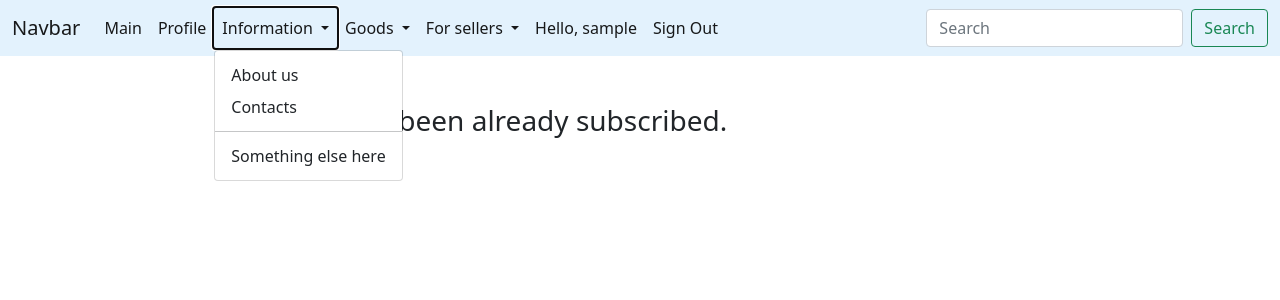
After one commit to thinknetica-django-lab-01/shibelgut, a Django app: page /goods/subscription/ in a window 1280 px wide, after a click on "Information". The commit adds this page. Shown: the top 300 px of the page. Run offline with Django 3.2, Linux system fonts and the light colour scheme; a user stored in the database is signed in; tables that the repository leaves empty hold one stand-in row (values such as "Sample post"); some libraries are stand-ins or nearby versions.

Commit message:
Created a mailing list to new goods

```diff
--- a/main/ecomm/forms.py
+++ b/main/ecomm/forms.py
@@ -1,5 +1,5 @@
 from django import forms
-from ecomm.models import User, Good, Image, Characteristic, Seller
+from ecomm.models import User, Good, Image, Characteristic, Seller, Subscriber
 from django.core.exceptions import ValidationError
 from django.forms.models import inlineformset_factory
 from django.core.validators import RegexValidator
@@ -42,14 +42,13 @@ class ProfileUserForm(forms.ModelForm):
         pass
 
 
-# class LoginForm(forms.ModelForm):
-#
-#     email = forms.EmailInput()
-#     password = forms.CharField(widget=forms.PasswordInput)
-#
-#     class Meta:
-#         model = User
-#         fields = ['email', 'password']
+class SubscriptionForm(forms.ModelForm):
+
+    is_subscribed = forms.BooleanField(label='Subscribe to new goods')
+
+    class Meta:
+        model = Subscriber
+        fields = ['is_subscribed']
 
 
 class GoodCreateForm(forms.ModelForm):
--- a/main/ecomm/models.py
+++ b/main/ecomm/models.py
@@ -250,3 +250,16 @@ class Seller(models.Model):
         ordering = ['company_name']
         verbose_name = 'Продавец'
         verbose_name_plural = 'Продавцы'
+
+
+class Subscriber(models.Model):
+    is_subscribed = models.BooleanField(default=False, verbose_name='Подписчик')
+    user = models.OneToOneField(User, on_delete=models.CASCADE, primary_key=True,
+                                related_name='user', verbose_name='Пользователь')
+
+    def __str__(self):
+        return self.user.username
+
+    class Meta:
+        verbose_name = 'Подписчик'
+        verbose_name_plural = 'Подписчики'
--- a/main/ecomm/templates/ecomm/good_list.html
+++ b/main/ecomm/templates/ecomm/good_list.html
@@ -67,7 +67,7 @@
 
                 </div>
                 <div class="col">
-                    <h5 class="mb-1">Tags</h5>
+{#                    <h5 class="mb-1">Tags</h5>#}
                     {% for tag in tags %}
                         <li><a class="" href="?tag={{ tag|lower|underscore }}&page=1">{{ tag|lower }}</a></li>
                     {% endfor %}
--- a/main/ecomm/templates/ecomm/includes/header.html
+++ b/main/ecomm/templates/ecomm/includes/header.html
@@ -24,9 +24,22 @@
                             <li><a class="dropdown-item" href="#">Something else here</a></li>
                         </ul>
                     </li>
-                    <li class="nav-item">
-                        <a class="nav-link active" href="{% url 'goods_list_url' %}">Goods</a>
+
+                    <li class="nav-item dropdown">
+                        <a class="nav-link active dropdown-toggle" href="#" id="navbarDropdown" role="button" data-bs-toggle="dropdown" aria-expanded="false">
+                            Goods
+                        </a>
+                        <ul class="dropdown-menu" aria-labelledby="navbarDropdown">
+                            <li><a class="dropdown-item" href="{% url 'goods_list_url' %}">Goods list</a></li>
+                            <li><a class="dropdown-item" href="{% url 'subscription_url' %}">Subscription</a></li>
+                            <li><hr class="dropdown-divider"></li>
+                            <li><a class="dropdown-item" href="#">Something else here</a></li>
+                        </ul>
                     </li>
+
+{#                    <li class="nav-item">#}
+{#                        <a class="nav-link active" href="{% url 'goods_list_url' %}">Goods</a>#}
+{#                    </li>#}
 
                     <li class="nav-item dropdown">
                         <a class="nav-link active dropdown-toggle" href="#" id="navbarDropdown" role="button" data-bs-toggle="dropdown" aria-expanded="false">
--- /dev/null
+++ b/main/ecomm/templates/ecomm/subscription.html
@@ -0,0 +1,26 @@
+{% extends 'ecomm/base.html' %}
+
+{% load crispy_forms_filters %}
+
+{% block title %}
+    Subscription
+{% endblock %}
+
+{% block content %}
+
+    {% if is_subscribed %}
+        <div class="row mb-3">
+            <h3>You have been already subscribed.</h3>
+        </div>
+    {% else %}
+        <form action="{% url 'subscription_url' %}" method="post">
+            {% csrf_token %}
+            <div class="row mb-3">
+                {{ form|crispy }}
+            </div>
+            <button type="submit" class="btn btn-primary">Send</button>
+        </form>
+
+    {% endif %}
+
+{% endblock %}
--- a/main/ecomm/urls.py
+++ b/main/ecomm/urls.py
@@ -1,6 +1,5 @@
 from django.urls import path, include
 from ecomm.views import *
-from django.contrib.auth import views as auth_views
 
 
 urlpatterns = [
@@ -13,4 +12,5 @@ urlpatterns = [
     # path('accounts/login/', user_login, name='login_url'),
     path('accounts/', include('allauth.urls')),
     path('accounts/profile/seller/', SellerCreateView.as_view(), name='profile_seller_create_url'),
+    path('goods/subscription/', get_subscription, name='subscription_url'),
 ]
--- a/main/ecomm/views.py
+++ b/main/ecomm/views.py
@@ -8,11 +8,12 @@ from django.views.generic import ListView, DetailView
 from django.views.generic.edit import UpdateView, CreateView
 from django.utils.decorators import method_decorator
 from ecomm.forms import *
-from ecomm.models import Good, CustomUser, Image, Characteristic, Seller
+from ecomm.models import Good, CustomUser, Image, Characteristic, Seller, Subscriber
 from django.forms import inlineformset_factory
-from django.contrib.auth.forms import UserCreationForm
 from django.core.mail import send_mail, EmailMultiAlternatives
-# from main.settings import EMAIL_HOST_USER
+from django.http import HttpResponseRedirect, HttpResponseBadRequest
+from main.settings import EMAIL_HOST_USER
+from django.template import loader
 
 from django.conf import settings
 from django.contrib import messages
@@ -208,12 +209,15 @@ class GoodUpdateView(PermissionRequiredMixin, UserPassesTestMixin, UpdateView):
         return context
 
 
-def send_mail_new_users(recipient, subject):
-    from_email = 'from@example.com'
-    text_content = 'We\'re glad to see you on our site.'
-    html_content = '<p>We\'re glad to see you on our site.</p>'
-    msg = EmailMultiAlternatives(subject, text_content, from_email, [recipient])
-    msg.attach_alternative(html_content, 'text/html')
+def send_confirmation_email(recipient_email, context):
+    template = loader.get_template(template_name='ecomm/emails/signup_success.html')
+    html_content = template.render(context=context)
+    msg = EmailMultiAlternatives(
+        subject='Confirm your email',
+        body=html_content,
+        from_email=EMAIL_HOST_USER,
+        to=[recipient_email])
+    msg.content_subtype = 'html'
     msg.send()
 
 
@@ -229,9 +233,7 @@ def create_common_users_group():
 def create_user(sender, instance, created, **kwargs):
     if created:
         instance.groups.add(create_common_users_group())
-
-        if instance.email:
-            send_mail_new_users([instance.email, ], 'Welcome to our site!')
+        send_confirmation_email([instance.email, ], {'recipient_email': instance.email})
 
 
 @receiver(post_save, sender=Seller)
@@ -245,6 +247,43 @@ def create_seller(sender, instance, **kwargs):
     sellers_group.user_set.add(instance)
 
     return sellers_group
+
+
+def send_subscription_email(recipient_email, context):
+    template = loader.get_template(template_name='ecomm/emails/goods_subscription.html')
+    html_content = template.render(context=context)
+    msg = EmailMultiAlternatives(
+        subject='Subscription to new goods',
+        body=html_content,
+        from_email=EMAIL_HOST_USER,
+        to=[recipient_email])
+    msg.content_subtype = 'html'
+    msg.send()
+
+
+@login_required
+def get_subscription(request):
+    form = SubscriptionForm()
+
+    context = {
+        'form': form,
+        'current_username': request.user
+    }
+
+    if User.objects.filter(user__is_subscribed=True, id=request.user.id):
+        context['is_subscribed'] = True
+    else:
+        if request.method == 'POST':
+            form = SubscriptionForm(request.POST)
+            if form.is_valid():
+                subscriber, created = Subscriber.objects.get_or_create(user=request.user)
+                if created:
+                    send_subscription_email(request.user.email, {'username': request.user.username})
+                    subscriber.is_subscribed = True
+                    subscriber.save()
+                    return render(request, 'ecomm/subscription_success.html')
+
+    return render(request, 'ecomm/subscription.html', context)
 
 
 @method_decorator(login_required, name='dispatch')
--- a/main/main/settings.py
+++ b/main/main/settings.py
@@ -94,7 +94,7 @@ AUTHENTICATION_BACKENDS = [
 EMAIL_BACKEND = 'django.core.mail.backends.console.EmailBackend'
 
 # EMAIL_HOST = 'smtp.gmail.com'
-# EMAIL_HOST_USER = ''
+EMAIL_HOST_USER = 'from@example.com'
 # EMAIL_HOST_PASSWORD = ''
 # EMAIL_PORT = 587
 # EMAIL_USE_TLS = True
```
Also changed, not shown: main/ecomm/templates/ecomm/emails/goods_subscription.html (added, +11 -0 lines), main/ecomm/templates/ecomm/emails/signup_success.html (added, +12 -0 lines), main/ecomm/templates/ecomm/profile_update.html (+7 -7 lines), main/ecomm/templates/ecomm/signup_success.html (deleted, +0 -18 lines), main/ecomm/templates/ecomm/subscription_success.html (added, +13 -0 lines), main/ecomm/migrations/0012_subscriber.py (added), main/ecomm/migrations/0013_auto_20210216_0740.py (added).
